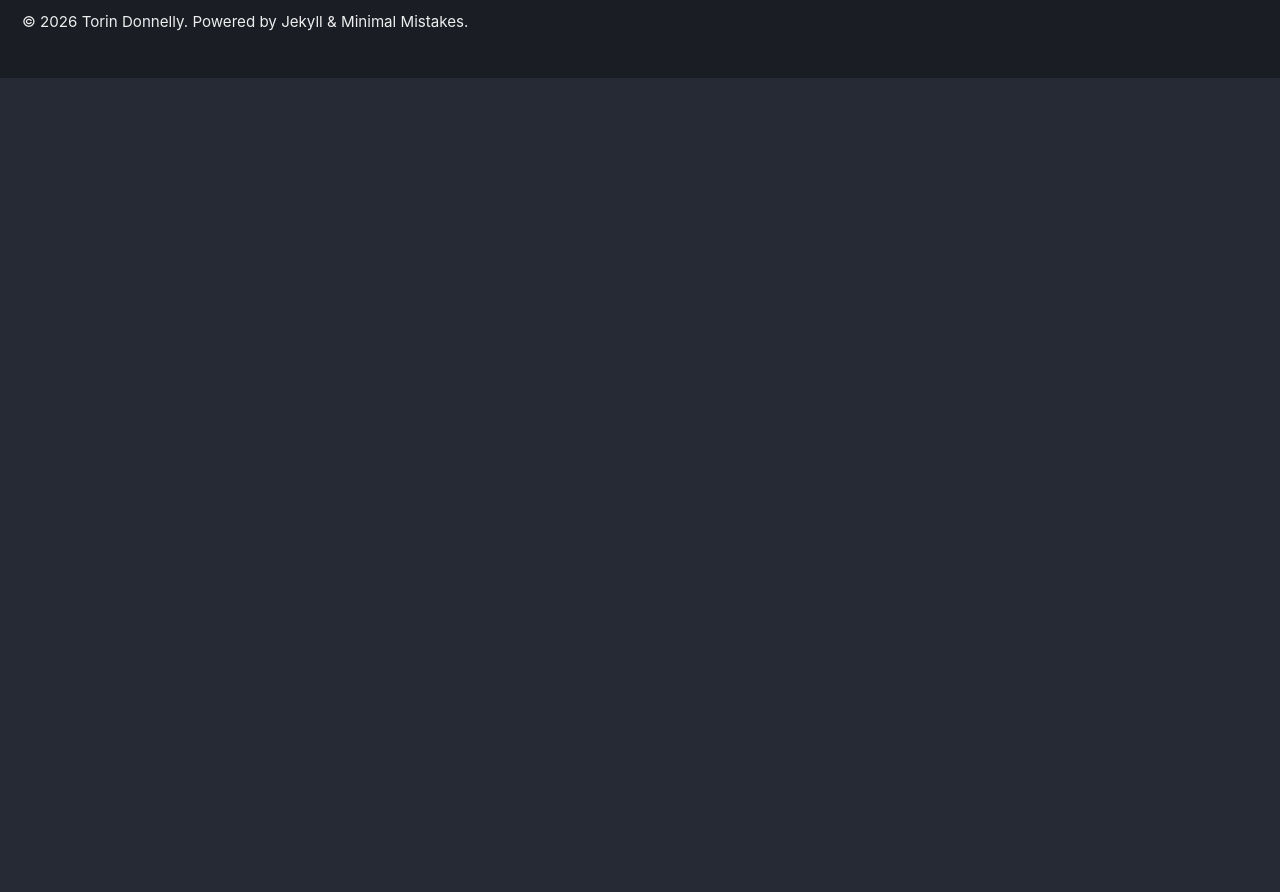
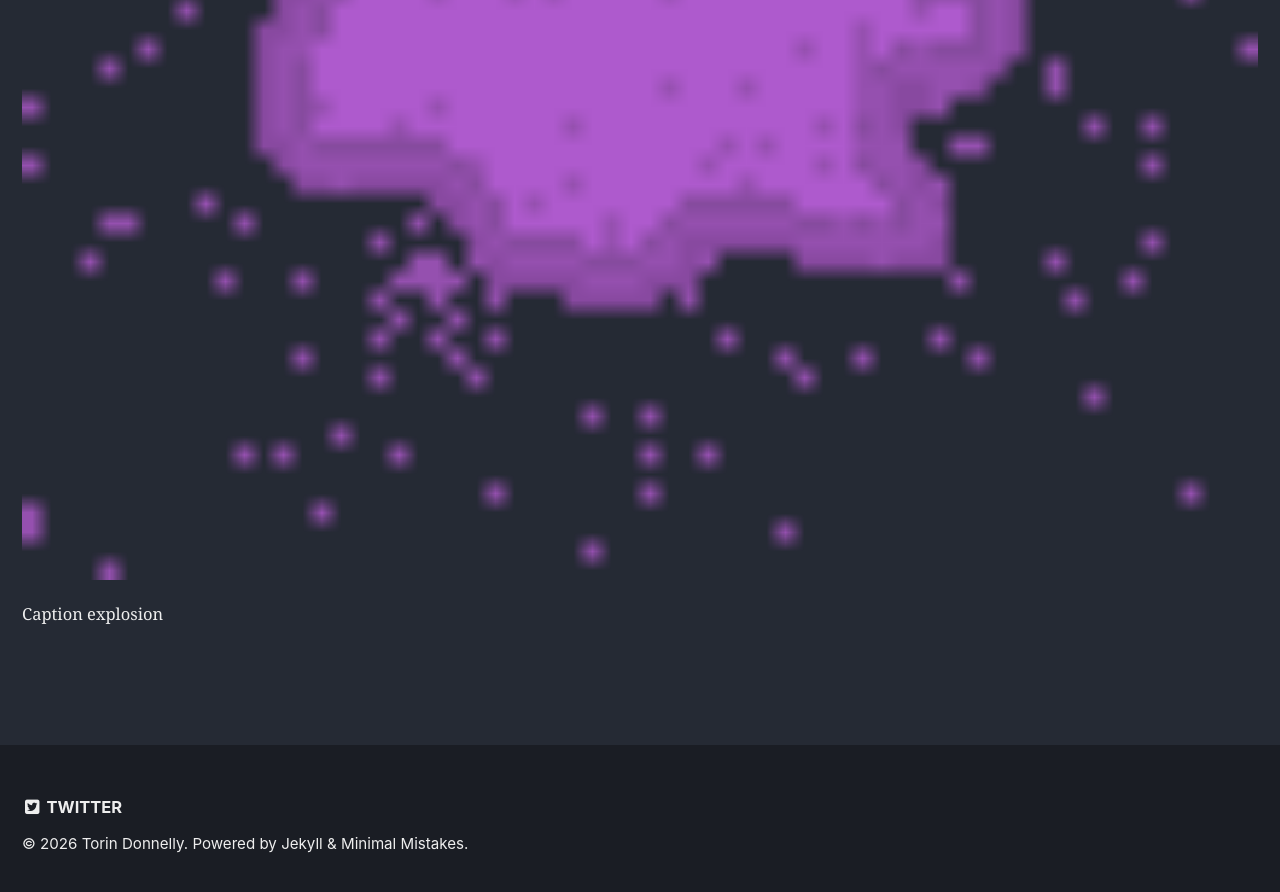
Before and after one commit to Orange-Piccolo/Orange-Piccolo.github.io, a Jekyll site: the page built from _pages/about-me.md, in a window 1280 px wide and 900 px high, scrolled down 822 px. Shown: the top 892 px of the window. Built offline with Jekyll 4.4.1, drawn with Linux system fonts in a browser that asks for light colours; before the commit the page ends 900 px from its top, so only the background shows below that.

Commit message:
Testing the about me and adding an image

```diff
--- a/_pages/about-me.md
+++ b/_pages/about-me.md
@@ -4,3 +4,4 @@ layout: default
 permalink: /about-me/
 ---
 Badda Bing Badda Boom
+{% include figure image_path="/assets/images/Acid_Spray_Asset_PNG.png" alt="Placeholder explosion" caption="Caption explosion" %}
```
